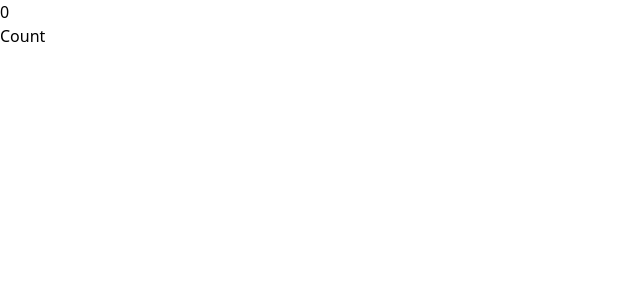
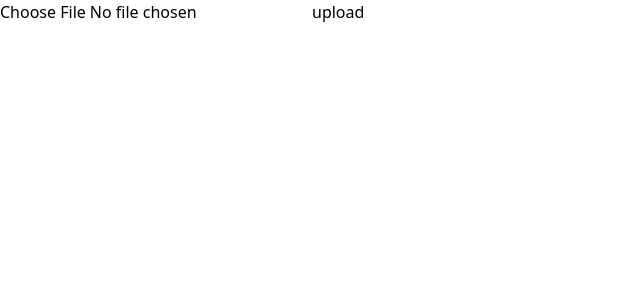
Before and after one commit to kavinduabc/kv-audio-frontend, a React (Vite) app: page /testing in a window 1280 px wide. Shown: the top 300 px of the page, without its empty margins (0-640 px from the left). Built offline with nearby package versions, Linux system fonts and the light colour scheme.

Commit message:
done mediaUpload function with testing file

```diff
--- /dev/null
+++ b/src/Utils/MediaUpload.js
@@ -0,0 +1,34 @@
+import { createClient } from "@supabase/supabase-js"
+
+const anone_key ="eyJhbGciOiJIUzI1NiIsInR5cCI6IkpXVCJ9.eyJpc3MiOiJzdXBhYmFzZSIsInJlZiI6ImJ4am5ldGN0cHNlZGVxbGJjamdqIiwicm9sZSI6ImFub24iLCJpYXQiOjE3NDM4Mjg1OTAsImV4cCI6MjA1OTQwNDU5MH0.0ZKN4LAeyF4hsu4UUKGuYg3NYri50Dv4pkbLxOUi0yg"
+
+const supabase_url ="https://bxjnetctpsedeqlbcjgj.supabase.co"
+
+
+const supabase = createClient(supabase_url,anone_key)
+
+export default function mediaUpload(file){
+
+    return new Promise((resolve,reject)=>{
+
+        if(file == null){
+            reject("No file selected")
+        }
+
+        const timestamp = new Date().getTime();
+        const fileName = timestamp+file.name
+
+        supabase.storage.from("images").upload(fileName,file,{
+            cacheControl : '3600',
+            upsert : false,
+        }).then(()=>{
+
+            const publicUrl = supabase.storage.from("images").getPublicUrl(fileName).data.publicUrl;
+            resolve(publicUrl)
+        }).catch(()=>{
+            reject("Error uploading file ")
+        })
+    });
+
+
+}
--- a/src/components/Testing.jsx
+++ b/src/components/Testing.jsx
@@ -1,20 +1,25 @@
 import { useState } from "react"
+import mediaUpload from "../Utils/MediaUpload.js";
 
 
 export default function Testing(){
 
-    const[count,setCount]=useState(0)
+   // const[count,setCount]=useState(0)
     //coconut , banana ,apple ,other
+
+    const [file,setFile] = useState(null);
+
+   function uploadfile(){
+      console.log(file)
+      mediaUpload(file).then((url)=>{
+         console.log(url)
+      })
+    }
 
      return(
         <div className="w-full  h-screen" >
-            <h1>{count}</h1>
-
-            <button onClick={()=>{
-
-               const newCount = count + 1
-               setCount(newCount)
-            }}>Count</button>
+           <input type="file"  onChange={(e)=>{setFile(e.target.files[0])}}/>
+           <button onClick={uploadfile} >upload</button>
         </div>
      )
 }
```
